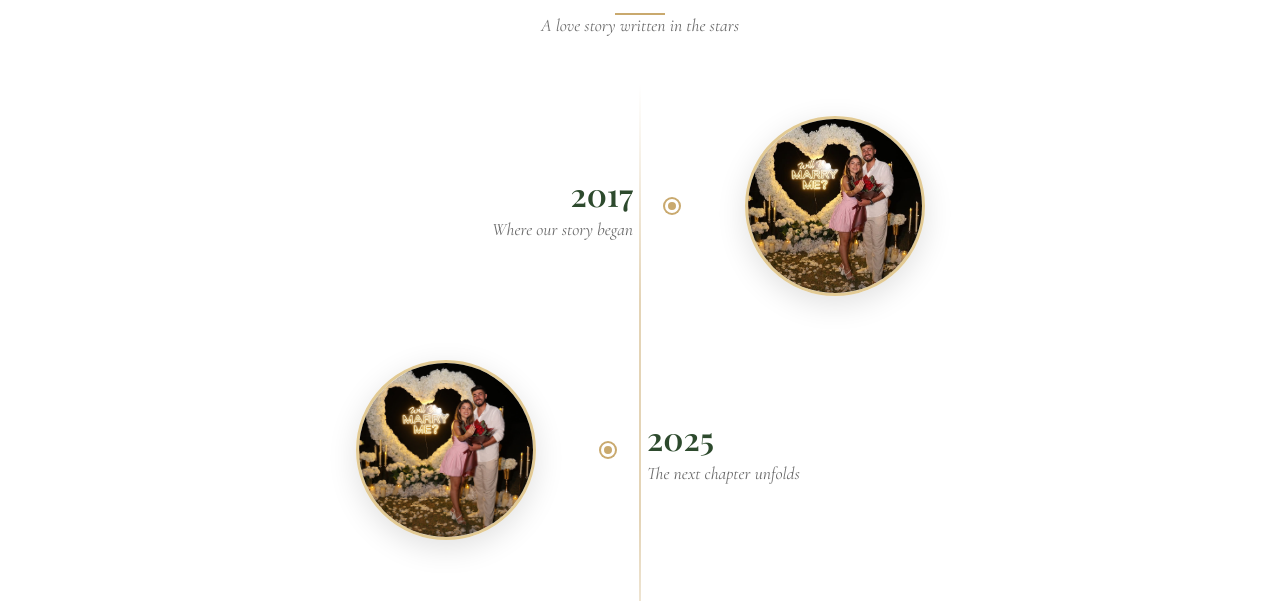
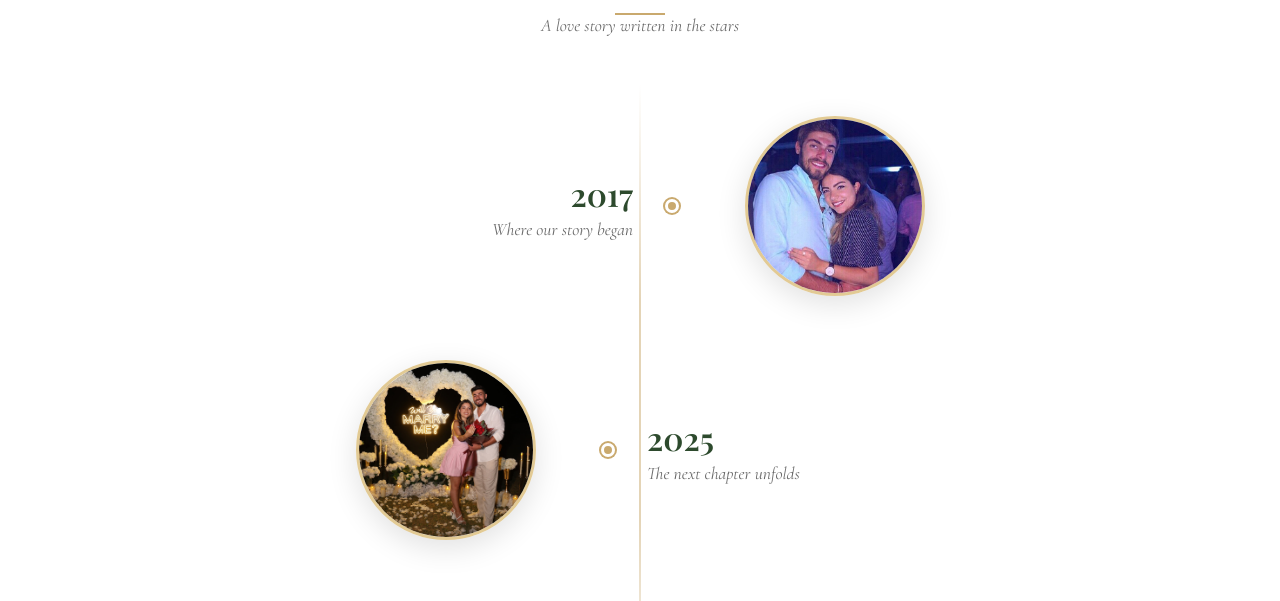
Before and after one commit to Maykelmattar/tatianaAndMajd, a website: page index.html in a window 1280 px wide. Shown: the part 947-1548 px from the top of the page. Drawn offline with nearby package versions, Linux system fonts and the light colour scheme; a web font is replaced by a local one.

Commit message:
2017 Image

```diff
--- a/index.html
+++ b/index.html
@@ -983,7 +983,7 @@
         </div>
         <div class="timeline-dot"></div>
         <div class="timeline-image">
-          <img src="_assets/media/730369bea23aaa9b8b9cd75a40ceea29.jpg" alt="2017 - Where it began">
+          <img src="_assets/media/IMG-20260827-WA0003.jpg" alt="2017 - Where it began">
         </div>
       </div>
 
```
Also changed, not shown: _assets/media/IMG-20260827-WA0003.jpg (added).
